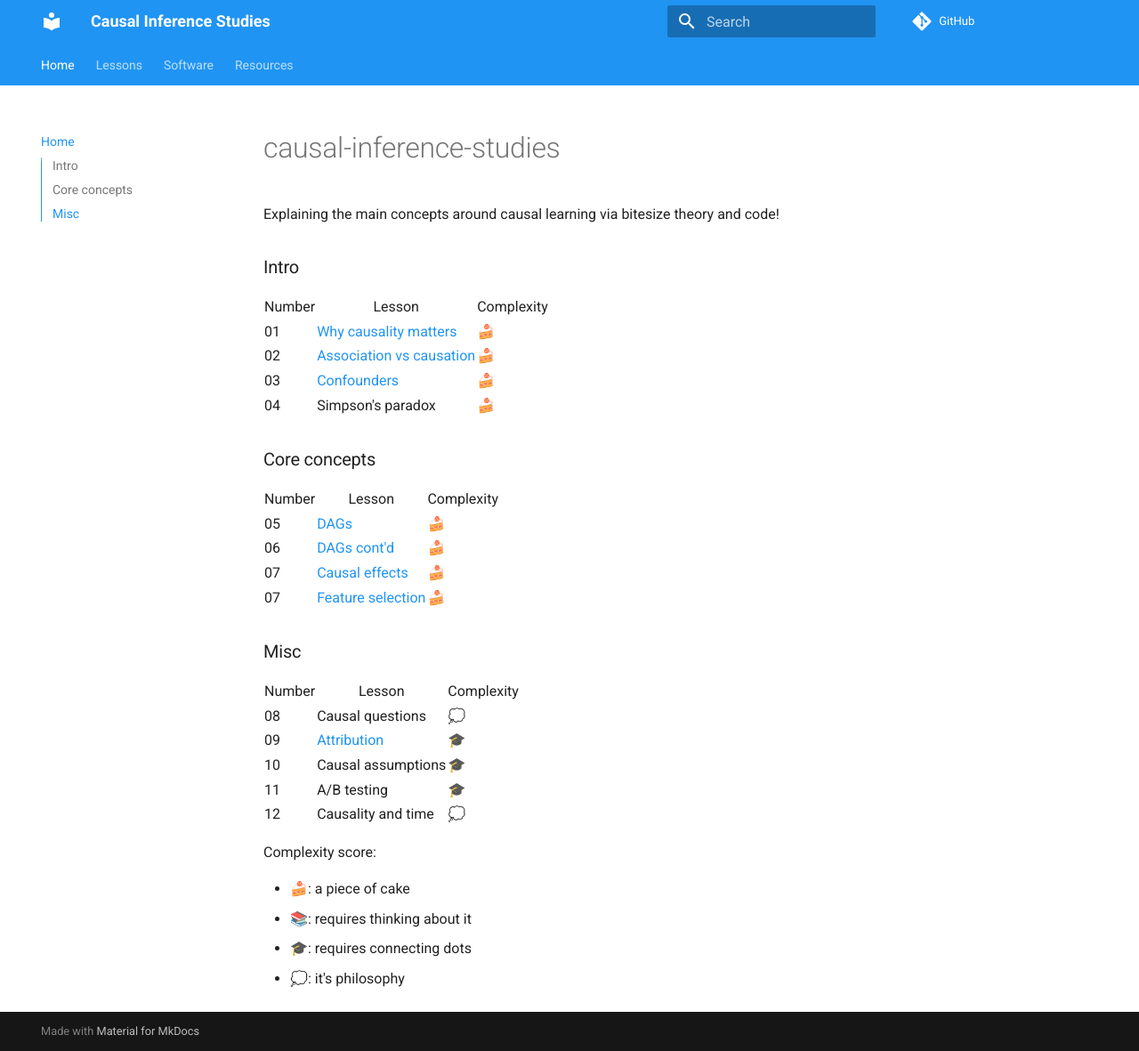
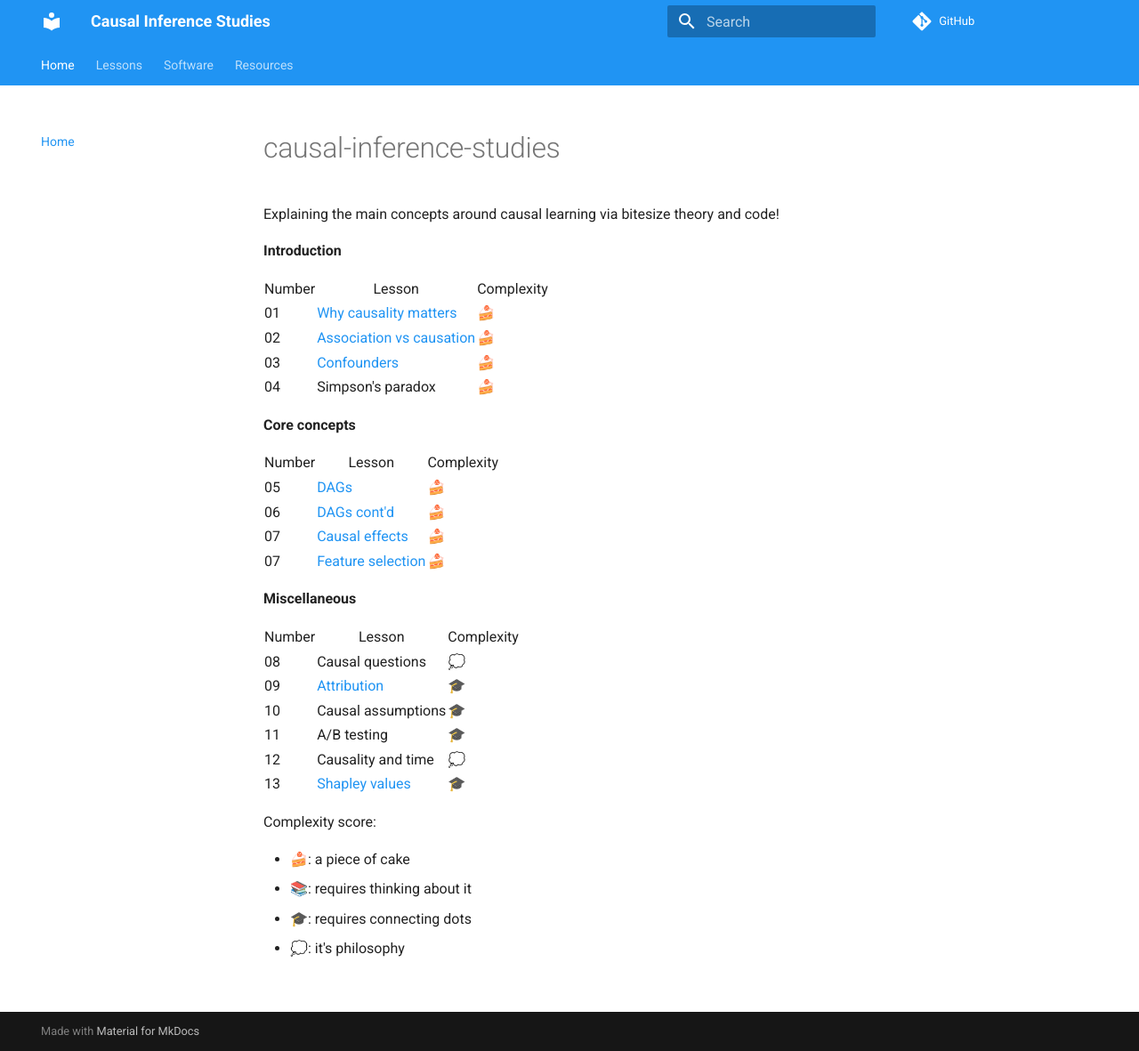
Before and after one commit to emilioMaddalena/causal-inference-studies, an MkDocs documentation site: the page built from material/index.md, in a window 1280 px wide and 1181 px high. Shown: the whole window at 89% size. Built offline with MkDocs 1.6.1 and Material for MkDocs 9.7.7, drawn with Linux system fonts in a browser that asks for light colours; comment, search, counter and statistics services are not loaded.

Commit message:
Add shapley values page to misc

```diff
--- a/material/index.md
+++ b/material/index.md
@@ -2,7 +2,7 @@
 
 Explaining the main concepts around causal learning via bitesize theory and code!
 
-### Intro
+**Introduction**
 
 <table class="causal-table">
   <thead>
@@ -20,7 +20,7 @@ Explaining the main concepts around causal learning via bitesize theory and code
   </tbody>
 </table>
 
-### Core concepts
+**Core concepts**
 
 <table class="causal-table">
   <thead>
@@ -39,7 +39,7 @@ Explaining the main concepts around causal learning via bitesize theory and code
 </table>
 
 
-### Misc
+**Miscellaneous**
 
 <table class="causal-table">
   <thead>
@@ -55,6 +55,7 @@ Explaining the main concepts around causal learning via bitesize theory and code
     <tr><td>10</td><td>Causal assumptions</td><td>🎓</td></tr>
     <tr><td>11</td><td>A/B testing</td><td>🎓</td></tr>
     <tr><td>12</td><td>Causality and time</td><td>💭</td></tr>
+    <tr><td>13</td><td><a href="shapley_values">Shapley values</a></td><td>🎓</td></tr>
   </tbody>
 </table>
 
```
